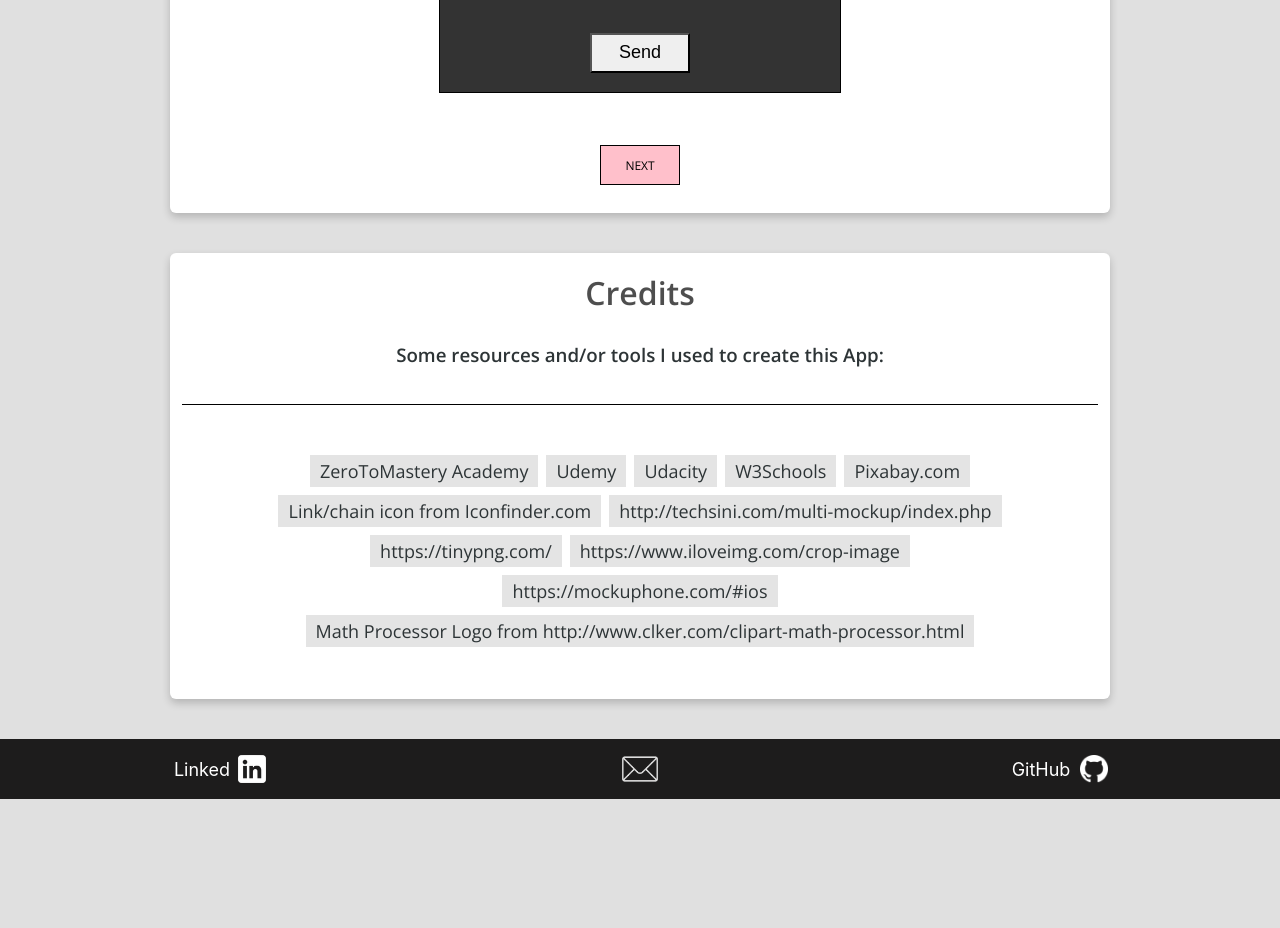
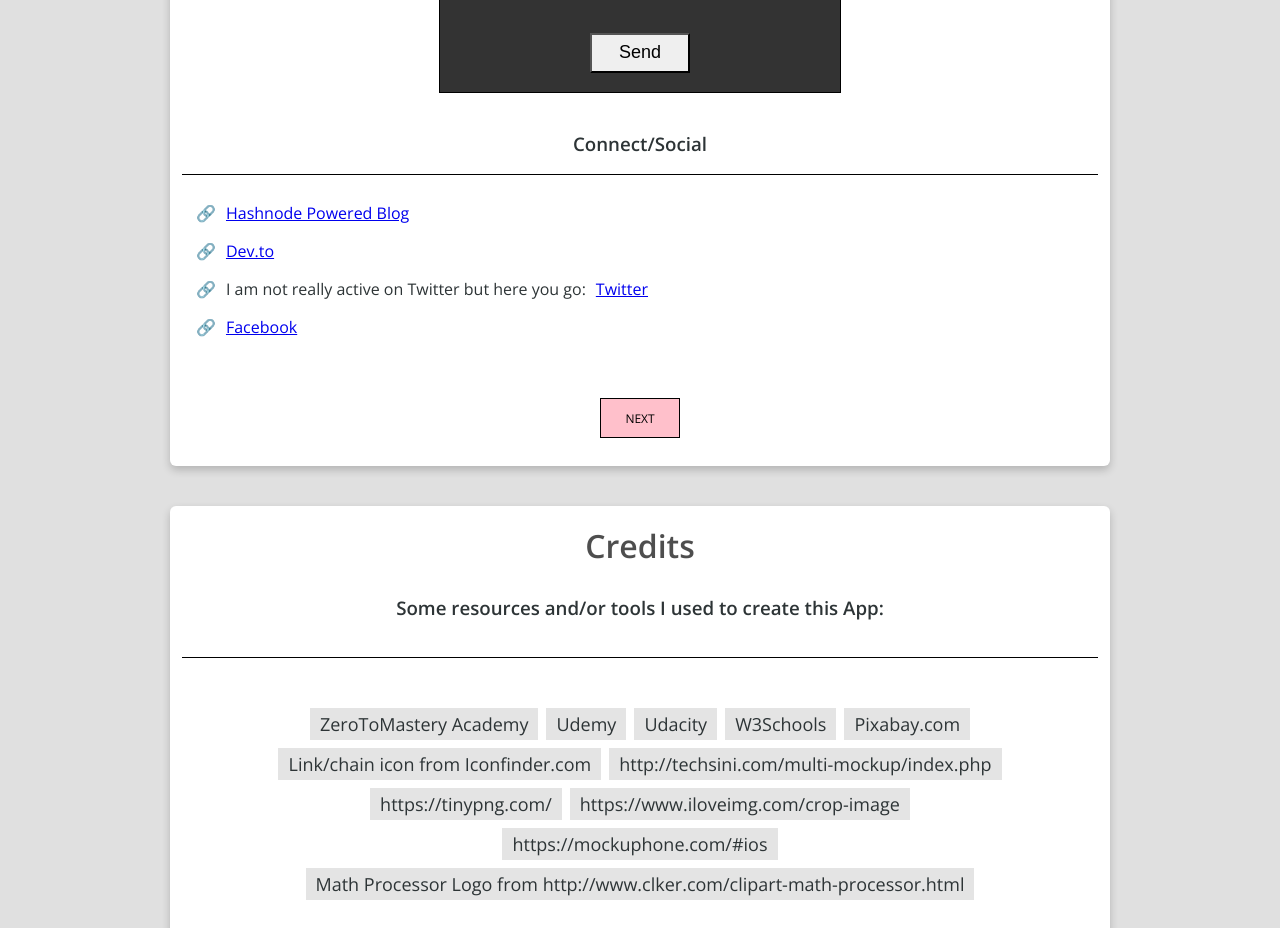
Before and after one commit to ytrkptl/portfolio-app, a React (Create React App) app: page / in a window 1280 px wide. Shown: the part 4740-5668 px from the top of the page. Before the commit the page ends 5539 px from the top, so only its background shows below. Built offline with nearby package versions, Linux system fonts and the light colour scheme; no server answers.

Commit message:
added connect or social links to Contact Card

```diff
--- a/src/components/IndividualCards/Contact/Contact.css
+++ b/src/components/IndividualCards/Contact/Contact.css
@@ -121,6 +121,26 @@
   cursor: pointer;
   border-radius: 0;
 }
+
+.social {
+  font-size: 16px;
+  font-weight: 500;
+  display: inline-flex;
+  align-items: center;
+  justify-content: flex-start;
+  margin: 4px;
+  padding: 4px 10px;
+  height: auto;
+  overflow-wrap: break-word;
+  width: 100%;
+  text-align: left;
+}
+
+.contactPillParent:nth-of-type(2) .social::before {
+  content: "🔗";
+  margin-right: 10px;
+}
+
 @media screen and (max-width: 500px) {
   .contactSubtitle {
     text-align: justify;
--- a/src/components/IndividualCards/Contact/Contact.js
+++ b/src/components/IndividualCards/Contact/Contact.js
@@ -9,7 +9,7 @@
 			<h3 className="contactSubtitle">
 				Get in touch with me by filling out the form below or email me at {` `}
 				<a target="_top" href="mailto:ytrkptl.ndmlr@gmail.com">ytrkptl.ndmlr@gmail.com</a>:
-				</h3>
+			</h3>
 			<div className="contactPillParent">
 				<form className="contactForm" action={process.env.REACT_APP_FORM_SUBMIT_URL} method="POST">
 					<div className="contactFormDiv">
@@ -52,6 +52,46 @@
 					</div>
 				</form>
 			</div>
+			<h3 className="contactSubtitle" style={{paddingBottom: "0"}}>Connect/Social</h3>
+			<div className="contactPillParent">
+				<p className="social">
+					<a
+						href="https://blog.yatrik.dev/"
+						target="_blank"
+						rel="noopener noreferrer"
+					>
+						Hashnode Powered Blog
+					</a>
+				</p>
+				<p className="social">
+					<a
+						href="https://dev.to/ytrkptl"
+						target="_blank"
+						rel="noopener noreferrer"
+					>
+						Dev.to
+					</a>
+				</p>
+				<p className="social">I am not really active on Twitter but here you go:
+					<a
+						href="https://twitter.com/ytrkptl"
+						target="_blank"
+						rel="noopener noreferrer"
+						style={{display: "inline" ,marginLeft: "10px"}}
+					>
+						Twitter
+					</a>
+				</p>
+				<p className="social">
+					<a
+						href="https://www.facebook.com/yatrik.patel.56/"
+						target="_blank"
+						rel="noopener noreferrer"
+					>
+						Facebook
+					</a>
+				</p>
+			</div>
 			<ButtonInCard nextCardIdAndUrl="credits" bgColor='pink' />
 		</CustomCard3>
 	);
```
